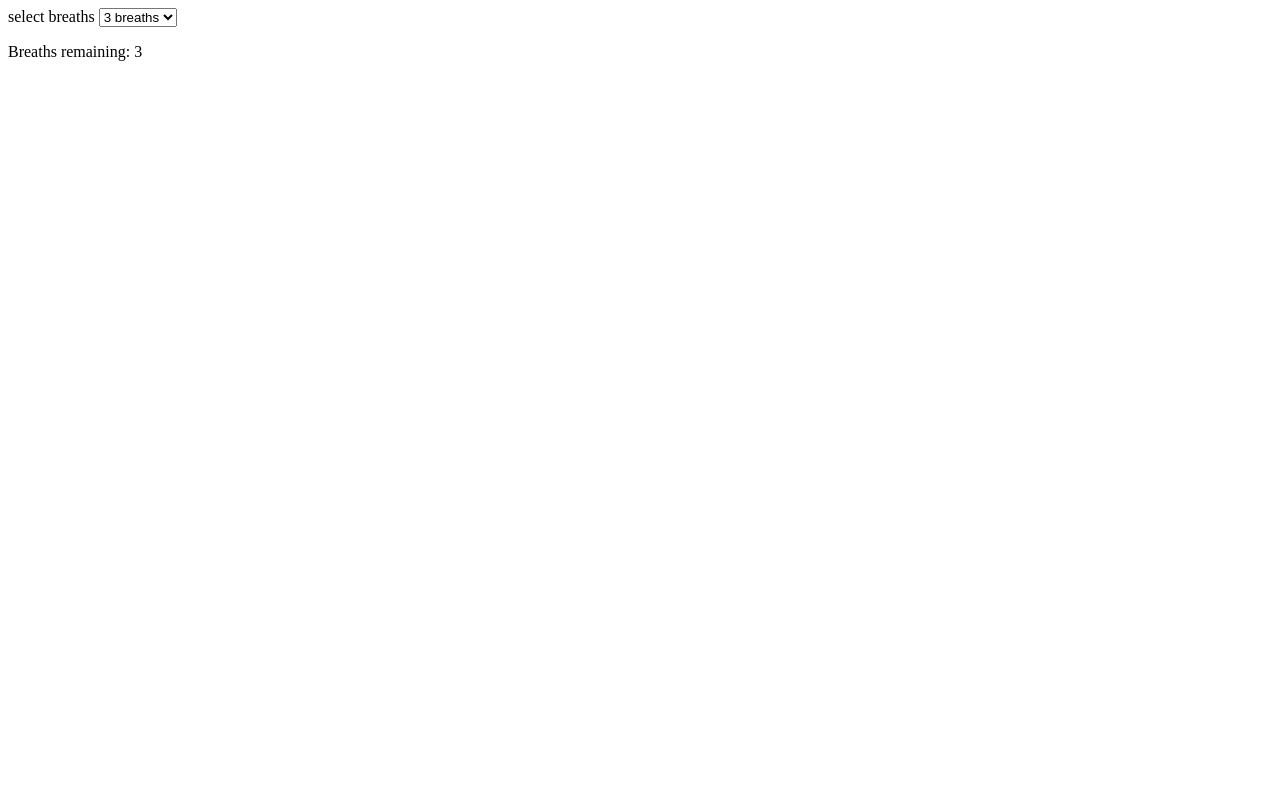
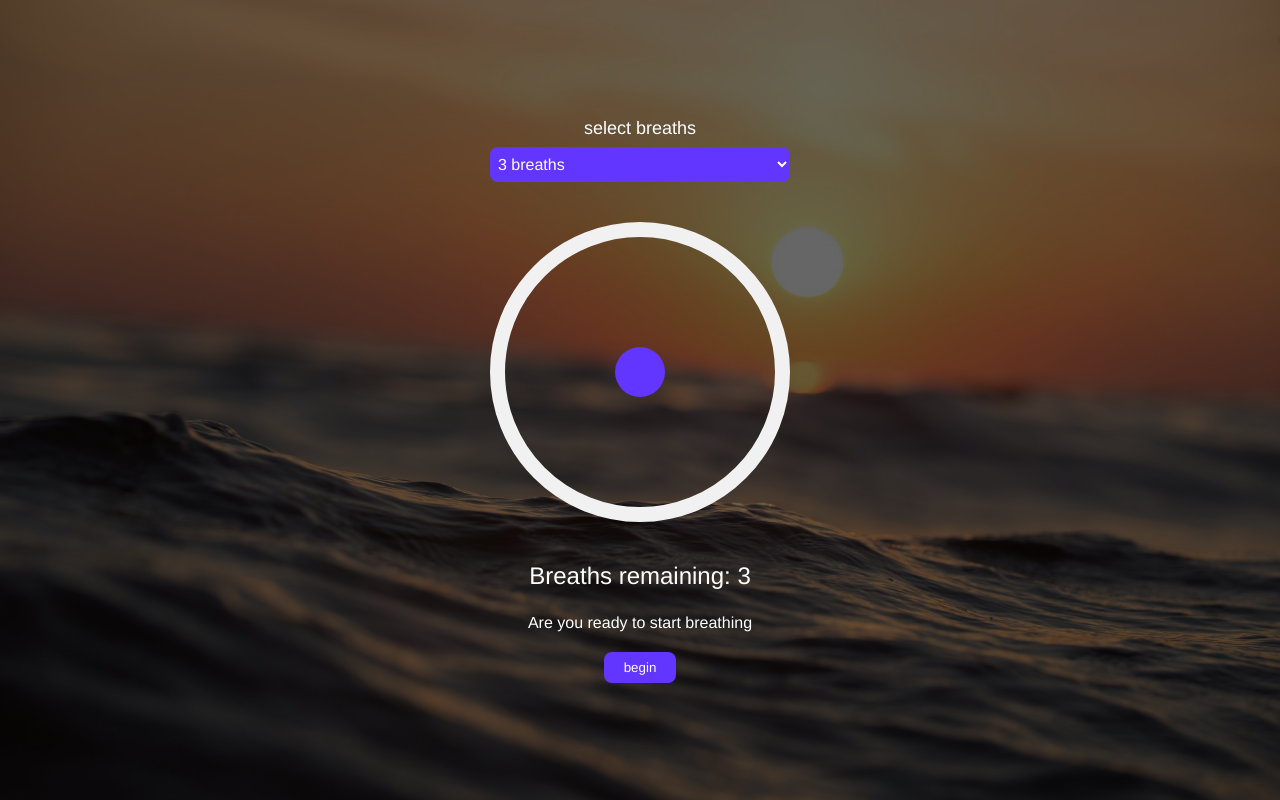
Before and after one commit to karanu-171/meditation-app, a plain HTML site: page index.html in a window 1280 px wide. Drawn offline with Linux system fonts and the light colour scheme.

Commit message:
final commit

```diff
--- a/app.js
+++ b/app.js
@@ -0,0 +1,65 @@
+const circleProgress = document.querySelector(".circle-progress")
+const numberOfBreaths = document.querySelector(".breath-input")
+const instruction = document.querySelector(".instructions")
+const start = document.querySelector(".start")
+const breathText = document.querySelector(".breath-text")
+
+let breathLeft = 3;
+
+// selecting number of breaths
+numberOfBreaths.addEventListener("change", () => {
+  breathLeft = numberOfBreaths.value;
+  breathText.innerText = breathLeft;
+});
+
+
+// grow/ shrink circle
+const grow = () => {
+    circleProgress.classList.add("circle-grow")
+    setTimeout(()=> {
+        circleProgress.classList.remove("circle-grow")
+    }, 8000)
+}
+
+const breathUpdate = () => {
+    breathLeft--;
+    breathText.innerText = breathLeft;
+    instruction.innerText = "Breath in"
+    setTimeout(()=> {
+        instruction.innerText = "Hold breath"
+        setTimeout(() => {
+          instruction.innerText = "Exhale slowly";
+        }, 4000);
+    }, 4000)
+}
+
+// breathing
+const breathingApp = () => {
+    const breathingAnimation = setInterval(() => {
+        if(breathLeft == 0){
+            clearInterval(breathingAnimation)
+            instruction.innerText = "Breathing session completed Click Begin to start another session";
+            start.classList.remove("button-inactive")
+            breathLeft = numberOfBreaths.value;
+            breathText.innerText = breathLeft;
+            return;
+        }
+        grow();
+        breathUpdate();
+    },12000)
+}
+
+// start breathing
+start.addEventListener('click', () => {
+    start.classList.add("button-inactive");
+    instruction.innerText = "Get relaxed and ready to begin breathing"
+    setTimeout(() => {
+      instruction.innerText = "Breathing is about to begin...";
+      setTimeout(() => {
+        breathingApp();
+        grow();
+        breathUpdate();
+      }, 2000);
+    }, 2000);
+
+})
--- a/index.html
+++ b/index.html
@@ -4,23 +4,24 @@
     <meta charset="UTF-8">
     <meta name="viewport" content="width=device-width, initial-scale=1.0">
     <link rel="stylesheet" href="styles.css">
-    <title>Document</title>
+    <title>Meditation</title>
 </head>
 <body>
     <div class="input">
         <label>select breaths</label>
         <select class="breath-input">
             <option value="3">3 breaths</option>
-            <option value="3">5 breaths</option>
-            <option value="3">7 breaths</option>
+            <option value="5">5 breaths</option>
+            <option value="7">7 breaths</option>
         </select>
     </div>
     <div class="circle-wrapper">
         <div class="circle-outline"></div>
         <div class="circle-progress"></div>
     </div>
-    <p class="breaths">Breaths remaining: <span class="breaths-text">3</span></p>
-
+    <p class="breaths">Breaths remaining: <span class="breath-text">3</span></p>
+    <p class="instructions">Are you ready to start breathing</p>
+    <button class="start">begin</button>
     <script src="app.js"></script>
 </body>
 </html>
--- a/styles.css
+++ b/styles.css
@@ -0,0 +1,116 @@
+* {
+    padding: 0;
+    margin: 0;
+    box-sizing: border-box;
+    font-family: 'Franklin Gothic Medium', 'Arial Narrow', Arial, sans-serif;
+}
+
+body {
+    min-height: 100vh;
+    display: flex;
+    flex-direction: column;
+    justify-content: center;
+    align-items: center;
+    color: #fff;
+    background: url('./bg.jpg');
+    background-size: cover;
+}
+
+body::after {
+    content: "";
+    position: absolute;
+    height: 100%;
+    width: 100%;
+    background-color: rgba(0, 0, 0, 0.6);
+    z-index: -1;
+}
+
+.input {
+    display: flex;
+    flex-direction: column;
+    margin-bottom: 40px;
+}
+
+.input label {
+    text-align: center;
+    font-size: 18px;
+    margin-bottom: 8px;
+}
+
+.input select {
+    border: none;
+    border-radius: 8px;
+    min-width: 300px;
+    font-size: 16px;
+    padding: 8px 4px;
+    background-color: #6236ff;
+    color: #fff;
+}
+
+.input select:focus {
+    outline: none;
+}
+
+.circle-wrapper {
+    display: flex;
+    flex-direction: column;
+    justify-content: center;
+    align-items: center;
+    position: relative;
+    margin-bottom: 40px;
+}
+
+.circle-outline {
+    width: 300px;
+    height: 300px;
+    border-radius: 50%;
+    background-color: transparent;
+    border: 15px solid #f1f1f1;
+    box-shadow: 0 10px 15px -3px rgba(0, 0, 0, 0.1), 0, 4px, 6px, -2px rgba(0, 0, 0, 0.05);
+}
+
+.circle-progress {
+    width: 50px;
+    height: 50px;
+    position: absolute;
+    background-color: #6236ff;
+    border-radius: 50%;
+    transition: 4s ease all;
+    box-shadow: 0 10px 15px -3px rgba(0, 0, 0, 0.1), 0, 4px, 6px, -2px rgba(0, 0, 0, 0.05);
+}
+
+.circle-grow {
+    transform: scale(5.3);
+}
+
+.breaths {
+    text-align: center;
+    margin-bottom: 24px;
+    font-size: 24px;
+}
+
+.instructions {
+    text-align: center;
+    margin-bottom: 20px;
+}
+
+button {
+    padding: 8px 20px;
+    border-radius: 8px;
+    background-color: #6236ff;
+    color: #fff;
+    border: none;
+    cursor: pointer;
+    transition: .3s ease all;
+    box-shadow: 0 10px 15px -3px rgba(0, 0, 0, 0.1), 0, 4px, 6px, -2px rgba(0, 0, 0, 0.05);
+}
+
+button:hover {
+    background-color: #f1f1f1;
+    color: #6236ff;
+}
+
+.button-inactive {
+    pointer-events: none;
+    background-color: #969696;
+}
```
Also changed, not shown: bg.jpg (added).
